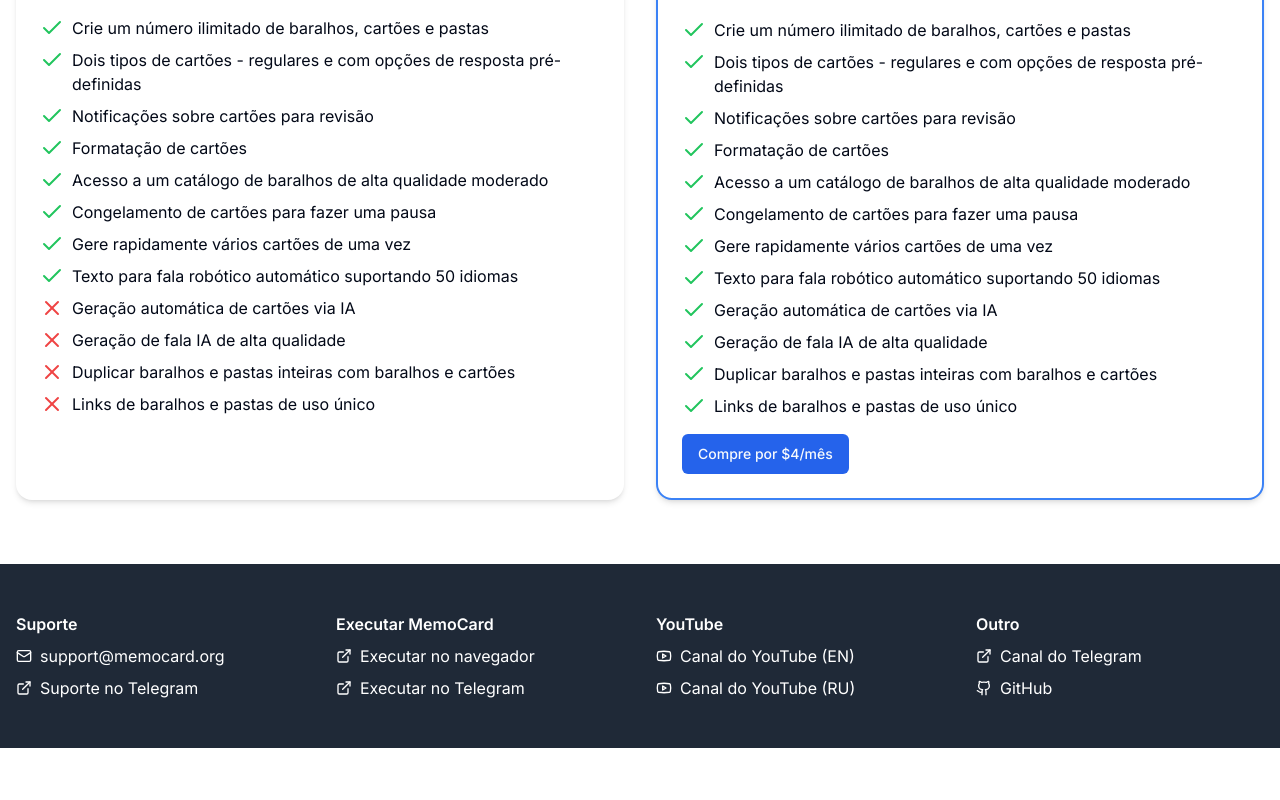
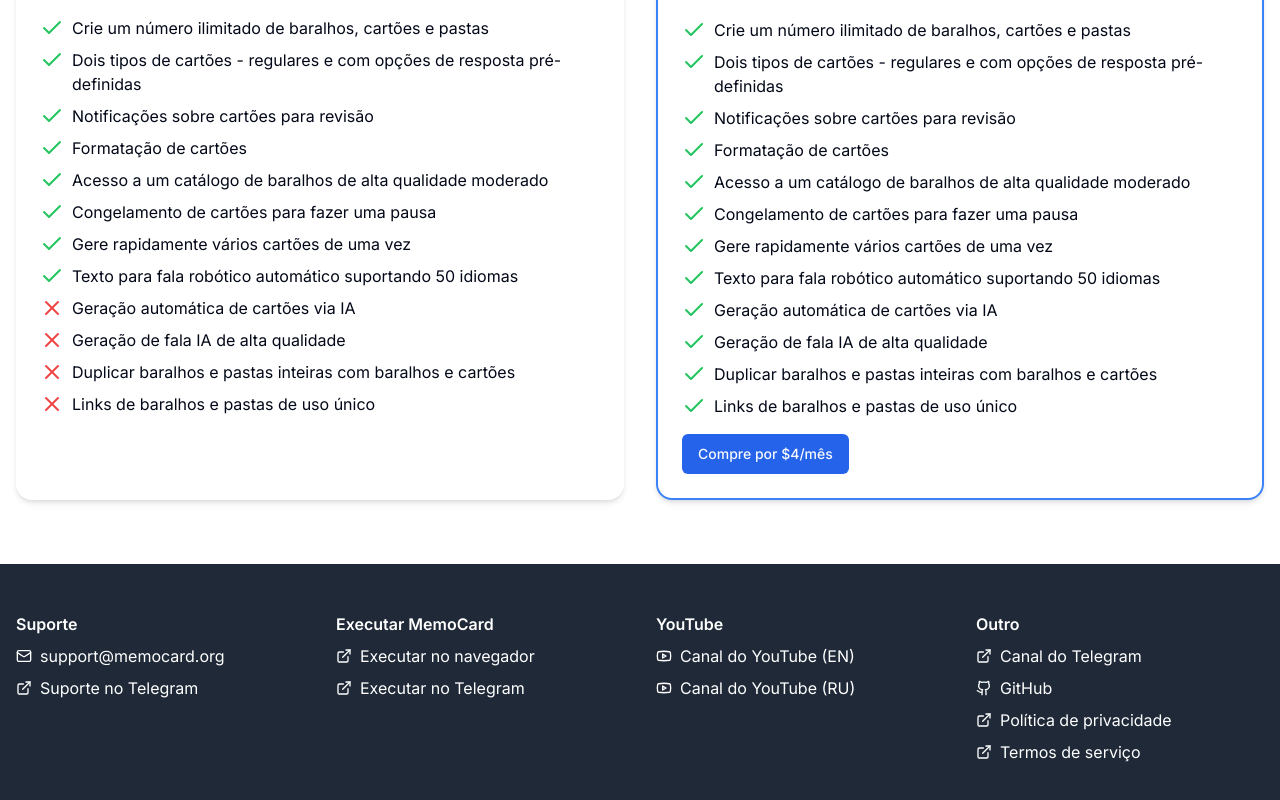
Before and after one commit to kubk/memocard-landing, a Next.js app: page /pt-br in a window 1280 px wide. Shown: the part 2380-3180 px from the top of the page. Before the commit the page ends 3128 px from the top, so only its background shows below. Built offline with nearby package versions, Linux system fonts and the light colour scheme.

Commit message:
Add PP and terms of use links

```diff
--- a/src/components/footer.tsx
+++ b/src/components/footer.tsx
@@ -55,6 +55,16 @@
         text: "GitHub",
         href: links.github,
       },
+      {
+        icon: ExternalLink,
+        text: translation.footer.links.privacyPolicy,
+        href: links.privacyPolicy,
+      },
+      {
+        icon: ExternalLink,
+        text: translation.footer.links.termsOfService,
+        href: links.termsOfService,
+      },
     ],
   };
 
--- a/src/shared/links.tsx
+++ b/src/shared/links.tsx
@@ -7,12 +7,13 @@
   supportTelegram: "https://t.me/memocard_support",
   youtubeChannelEn: "https://www.youtube.com/@MemoCardBot",
   youtubeChannelRu: "https://www.youtube.com/@MemoCardRu",
+  privacyPolicy: "https://app.memocard.org/privacy-policy",
+  termsOfService: "https://app.memocard.org/terms-of-service",
 
   lsqMonthlySubscription:
     "https://memocard.lemonsqueezy.com/buy/c6563ccb-8aa0-4a6e-931d-a0cc3740dbbe",
   lsqYearlySubscription:
     "https://memocard.lemonsqueezy.com/buy/9c659ad7-1e84-4bd8-b704-3be904760920",
 
-
   github: "https://github.com/kubk/memo-card",
 };
--- a/src/shared/translations.ts
+++ b/src/shared/translations.ts
@@ -7,7 +7,6 @@
   PenTool,
   Zap,
 } from "lucide-react";
-import { links } from "@/shared/links";
 
 export enum LanguageEnum {
   en = "en",
@@ -41,6 +40,8 @@
       runInTelegram: "Run in Telegram",
       youtubeChannelEn: "YouTube Channel (EN)",
       youtubeChannelRu: "YouTube Channel (RU)",
+      termsOfService: "Terms of Service",
+      privacyPolicy: "Privacy Policy",
       telegramChannel: "Telegram Channel",
     },
     groupTitles: {
@@ -218,6 +219,8 @@
       runInBrowser: "Запустить в браузере",
       youtubeChannelEn: "YouTube канал (EN)",
       youtubeChannelRu: "YouTube канал (RU)",
+      termsOfService: "Условия использования",
+      privacyPolicy: "Политика конфиденциальности",
       telegramChannel: "Telegram канал",
     },
     groupTitles: {
@@ -362,6 +365,8 @@
       runInBrowser: "Ejecutar en el navegador",
       youtubeChannelEn: "Canal de YouTube (EN)",
       youtubeChannelRu: "Canal de YouTube (RU)",
+      termsOfService: "Términos de servicio",
+      privacyPolicy: "Política de privacidad",
       telegramChannel: "Canal de Telegram",
     },
     groupTitles: {
@@ -521,6 +526,8 @@
       runInBrowser: "Executar no navegador",
       youtubeChannelEn: "Canal do YouTube (EN)",
       youtubeChannelRu: "Canal do YouTube (RU)",
+      termsOfService: "Termos de serviço",
+      privacyPolicy: "Política de privacidade",
       telegramChannel: "Canal do Telegram",
     },
     groupTitles: {
```
